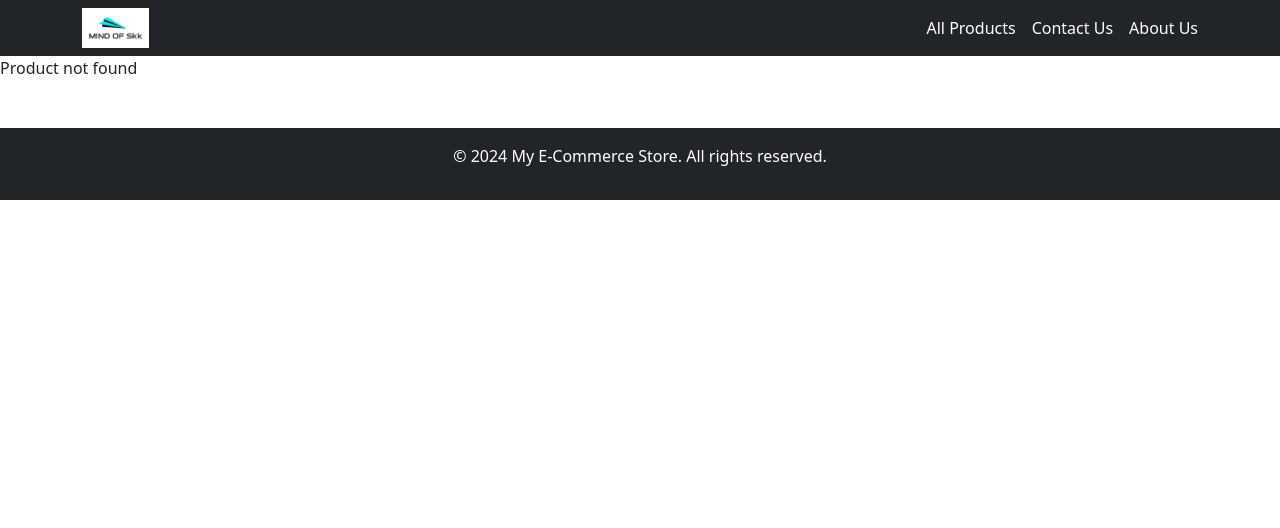
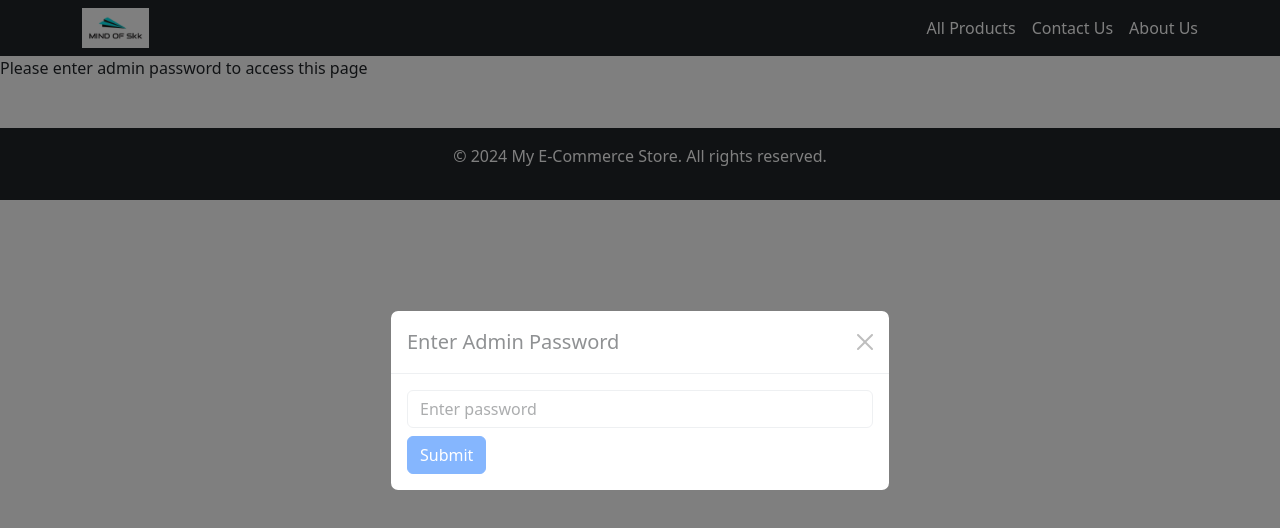
Before and after one commit to MindofSkk/Flexi, a React (Create React App) app: page /admin8086 in a window 1280 px wide. Before the commit this address had no page. Shown: the top 528 px of the page. Built offline with nearby package versions, Linux system fonts and the light colour scheme.

Commit message:
admin page changes done

```diff
--- a/src/Routes/index.tsx
+++ b/src/Routes/index.tsx
@@ -18,7 +18,7 @@ const AppRoutes: React.FC = () => {
         <Route path="/:productUrl" element={<ProductDetails />} />
         <Route path="/PaymentDone" element={<OrderConfirmation />} />
 
-        <Route path="/Admin-Details" element={<Admin />} />
+        <Route path="/admin8086" element={<Admin />} />
         {/* <Route path="/home" element={<Home />} /> */}
       </Routes>
     </>
--- a/src/components/Admin/index.tsx
+++ b/src/components/Admin/index.tsx
@@ -1,31 +1,80 @@
-/* eslint-disable @typescript-eslint/no-unused-vars */
+
 import React, { useEffect, useState } from "react";
 import TableComponent from "./Tablecomponents"; // Adjust the import based on your file structure
 import { getData } from "../../utils/api";
 import moment from "moment";
-import productList from "../../utils/ProductList";
+
+const AdminPasswordModal: React.FC<{ onClose: () => void; onSubmit: (password: string) => void }> = ({ onClose, onSubmit }) => {
+  const [password, setPassword] = useState("");
+  const [error, setError] = useState("");
+
+  const handleSubmit = () => {
+    if (password === "admin8086,") { // Replace with the actual admin password logic
+      onSubmit(password);
+    } else {
+      setError("Incorrect password. Please try again.");
+    }
+  };
+
+  return (
+    <div className="modal-backdrop fade show" id="backdrop">
+      <div
+        className="modal fade show"
+        style={{ display: "block" }}
+        tabIndex={-1}
+        role="dialog"
+        aria-labelledby="adminPasswordModalLabel"
+        aria-hidden="true"
+      >
+        <div className="modal-dialog modal-dialog-centered" role="document">
+          <div className="modal-content">
+            <div className="modal-header">
+              <h5 className="modal-title" id="adminPasswordModalLabel">Enter Admin Password</h5>
+              <button type="button" className="btn-close" onClick={onClose} aria-label="Close"></button>
+            </div>
+            <div className="modal-body">
+              <div>
+                <input
+                  type="password"
+                  placeholder="Enter password"
+                  value={password}
+                  onChange={(e) => setPassword(e.target.value)}
+                  className="form-control mb-2"
+                />
+                {error && <div className="text-danger">{error}</div>}
+                <button className="btn btn-primary" onClick={handleSubmit}>
+                  Submit
+                </button>
+              </div>
+            </div>
+          </div>
+        </div>
+      </div>
+    </div>
+  );
+};
 
 const Test = () => {
+  const [alluserdata, setAlluserdata] = useState<any>([]);
+  const [isAuthenticated, setIsAuthenticated] = useState(false); // For checking if the admin is authenticated
+  const [isModalOpen, setIsModalOpen] = useState(true); // To show the modal on page load
+
   const columns = React.useMemo(
     () => [
       { accessorKey: "name", header: "Name" },
       { accessorKey: "email", header: "Email" },
       { accessorKey: "phoneNo", header: "Phone" },
-      { accessorKey: "productDetails", header: "Product Details" },
+      { accessorKey: "productCode", header: "Product Details" },
       { accessorKey: "upiReferenceNo", header: "Reference No" },
-      // {accessorKey:"currentTime",header:"Date/Time"},
       {
         accessorKey: "currentTime",
         header: "Date/Time",
         cell: ({ row }: any) => {
-          const formattedDate = moment(row.original.currentTime).format(
-            "DD-MM-YYYY hh:mm A"
-          );
-          return <span>{formattedDate}</span>; // Display formatted date
+          const formattedDate = moment(row.original.currentTime).format("DD-MM-YYYY hh:mm A");
+          return <span>{formattedDate}</span>;
         },
       },
       { accessorKey: "status", header: "Status" },
-
       {
         accessorKey: "action",
         header: "Action",
@@ -34,7 +83,6 @@ const Test = () => {
             <button onClick={() => handleSend(row.original)}>Send</button>
             <button onClick={() => handleEdit(row.original)}>Edit</button>
             <button onClick={() => handleDelete(row.original)}>Delete</button>
-
           </div>
         ),
       },
@@ -42,53 +90,19 @@ const Test = () => {
     []
   );
 
-  const [alluserdata, setAlluserdata] = useState<any>([]);
-  const [data, setData] = React.useState<any>(null);
-
   useEffect(() => {
+    if (isAuthenticated) {
       const getUsers = async () => {
         try {
-        const usersData = await getData("");
+          const usersData = await getData(""); // Replace with your API endpoint
           setAlluserdata(usersData);
         } catch (err) {
           console.log(err);
         }
       };
-
       getUsers();
-  }, []);
-
-  // const data = React.useMemo(
-  //   () => [
-  //     {
-  //       name: "User All",
-  //       email: "user@example.com",
-  //       phone: "123-456-7890",
-  //       productDetails: "Product A",
-  //       referenceNo: "REF001",
-  //       status:"pending"
-  //     },
-  //     {
-  //       name: "John Doe",
-  //       email: "john@example.com",
-  //       phone: "987-654-3210",
-  //       productDetails: "Product B",
-  //       referenceNo: "REF002",
-  //       status:"pending"
-
-  //     },
-  //     {
-  //       name: "Jane Smith",
-  //       email: "jane@example.com",
-  //       phone: "555-555-5555",
-  //       productDetails: "Product C",
-  //       referenceNo: "REF003",
-  //       status:"pending"
-
-  //     },
-  //   ],
-  //   []
-  // );
+    }
+  }, [isAuthenticated]);
 
   const handleSend = (row: any) => {
     console.log("Send:", row);
@@ -101,10 +115,22 @@ const Test = () => {
   const handleDelete = (row: any) => {
     console.log("Delete:", row);
   };
-console.log(productList)
+
+  const handlePasswordSubmit = (password: string) => {
+    // You can validate the password here, if necessary
+    setIsAuthenticated(true); // Set the state to authenticated
+    setIsModalOpen(false); // Close the modal
+  };
+
+  const handleModalClose = () => {
+    setIsModalOpen(false); // Close the modal if the user wants to exit
+  };
+
   return (
     <>
-      {alluserdata && alluserdata.length ? (
+      {isModalOpen && <AdminPasswordModal onClose={handleModalClose} onSubmit={handlePasswordSubmit} />}
+
+      {isAuthenticated && alluserdata && alluserdata.length ? (
         <div style={{ margin: "20px", borderRadius: "5px" }}>
           <TableComponent
             columns={columns}
@@ -115,7 +141,7 @@ console.log(productList)
           />
         </div>
       ) : (
-        "No Record Found"
+        "Please enter admin password to access this page"
       )}
     </>
   );
--- a/src/components/pages/PaymentForm.tsx
+++ b/src/components/pages/PaymentForm.tsx
@@ -11,6 +11,7 @@ interface PaymentFormProps {
   amount: number;
   originalAmount: number;
   discountPercentage: string;
+  productCode:string;
 }
 
 const PaymentForm: React.FC<PaymentFormProps> = ({
@@ -20,6 +21,7 @@ const PaymentForm: React.FC<PaymentFormProps> = ({
   amount,
   originalAmount,
   discountPercentage,
+  productCode
 }) => {
   const [showModal, setShowModal] = useState(false);
   const [payload, setPayload] = useState({});
@@ -53,6 +55,7 @@ const PaymentForm: React.FC<PaymentFormProps> = ({
         // amount: amount,
         upiReferenceNo: "",
         currentTime: moment().format("YYYY-MM-DD HH:mm:ss"), // Get current date and time
+        productCode
       };
       setPayload(obj);
       setShowModal(true);
@@ -71,14 +74,14 @@ const PaymentForm: React.FC<PaymentFormProps> = ({
         businessName="Mind of Skk"
         userPayload={payload}
       />
-      <button
+      {/* <button
         onClick={() => {
           setShowModal(true);
         }}
       >
         {" "}
         cicl
-      </button>
+      </button> */}
       <div className="container mt-5">
         <div className="row">
           <div className="col-12 col-md-6 mb-4">
--- a/src/components/pages/PaymentModal.tsx
+++ b/src/components/pages/PaymentModal.tsx
@@ -29,6 +29,7 @@ const PaymentModal: React.FC<PaymentModalProps> = ({
 }) => {
   const [timeLeft, setTimeLeft] = useState(120);
   const [showReferenceInput, setShowReferenceInput] = useState(false);
+  const [isLoading, setIsLoading] = useState(false); // Step 1: Add loading state
   const navigate = useNavigate();
 
   useEffect(() => {
@@ -70,10 +71,13 @@ const PaymentModal: React.FC<PaymentModalProps> = ({
       ...userPayload,
       upiReferenceNo: values.referenceNumber,
     };
+
+    setIsLoading(true); // Step 2: Set loading state to true before API call
     await SubmitUserDetails(obj);
     setShowReferenceInput(false);
     handleClose();
     navigate("/PaymentDone");
+    setIsLoading(false); // Step 3: Set loading state to false after API call
   };
 
   const SubmitUserDetails = async (payload: object) => {
@@ -117,6 +121,13 @@ const PaymentModal: React.FC<PaymentModalProps> = ({
               ></button>
             </div>
             <div className="modal-body text-center">
+              {isLoading ? (
+                // Step 4: Display the loader while waiting for the API call
+                <div className="spinner-border text-primary" role="status">
+                  <span className="visually-hidden">Loading...</span>
+                </div>
+              ) : (
+                <>
                   <img
                     src={qr}
                     alt="UPI QR Code"
@@ -179,6 +190,8 @@ const PaymentModal: React.FC<PaymentModalProps> = ({
                       )}
                     </Formik>
                   )}
+                </>
+              )}
             </div>
           </div>
         </div>
--- a/src/components/pages/ProductDetails.tsx
+++ b/src/components/pages/ProductDetails.tsx
@@ -29,6 +29,7 @@ const ProductDetails: React.FC = () => {
         amount={product.price}
         originalAmount={product.realPrice}
         discountPercentage={product.discount}
+        productCode={product.productCode}
       />
     </Suspense>
   );
--- a/src/utils/ProductList.js
+++ b/src/utils/ProductList.js
@@ -17,7 +17,7 @@ const productList = [
     realPrice: 490.0,
     description:
       "This Flexi 8.1 software supports only Windows 7 (32 Bit) ",
-    productCode: "P1",
+    productCode: "F-8.1- 7",
     image: flexi7,
     url: "flex-8.1",
   },
@@ -30,7 +30,7 @@ const productList = [
     realPrice: 2798.6,
     description:
       "This Flexi 8.1 software is fully supported on both Windows 10 and Windows 11.",
-    productCode: "P2",
+    productCode: "F-8.1 -10/11",
     image: flexi1011,
     url: "flex-8.1-windows10-windows11",
   },
@@ -43,7 +43,7 @@ const productList = [
     realPrice: 1190.0,
     description:
       "Flexi 10.5.1 software is  supported  Windows 10",
-    productCode: "P3",
+    productCode: "F-10.5.1",
     image: flexi105,
     url: "flex-10.5.1-windows10-windows11",
   },
@@ -56,7 +56,7 @@ const productList = [
     realPrice: 4198.6,
     description:
       "Flexi 12 is the latest version and fully supported on both Windows 10 and Windows 11.",
-    productCode: "P4",
+    productCode: "F-12",
     image: flexi12,
     url: "flex-12-windows10-windows11",
   },
@@ -69,7 +69,7 @@ const productList = [
     realPrice: 1118.6,
     description:
       "Beginner File design by Mind of Skk & inside of this file you got lots of new sticker designs.",
-    productCode: "P5",
+    productCode: "BG-1",
     image: bg1,
     url: "Begginer-File-1",
   },
@@ -82,7 +82,7 @@ const productList = [
     realPrice: 978.6,
     description:
       "this file is designed by Mind of Skk and this successor of the beginner file ",
-    productCode: "P6",
+    productCode: "BG-2",
     image: bg2,
     url: "Begginer-File-2",
   },
```
Lines whose indentation alone changed are shown as unchanged.
